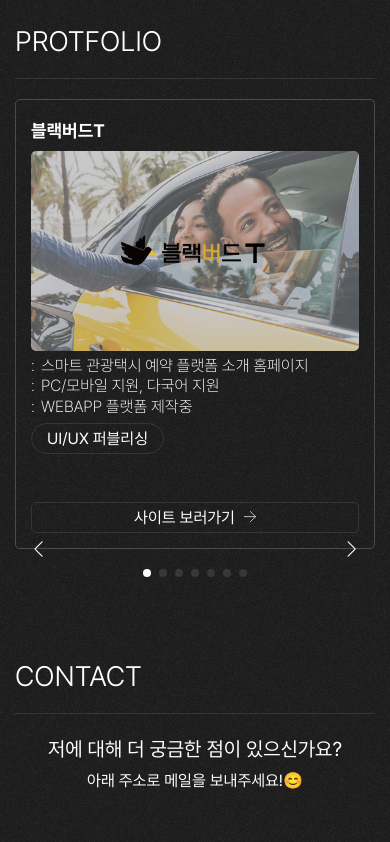
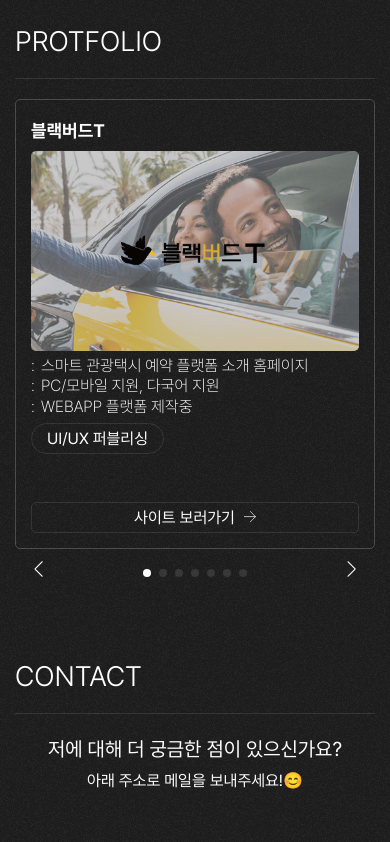
Before and after one commit to k-bora/portfolio-3rd, a Vue app: page / in a window 390 px wide. Shown: the part 2298-3140 px from the top of the page. Built offline with nearby package versions, Linux system fonts and the light colour scheme.

Commit message:
모바일 swiper 스타일 깨짐 수정

```diff
--- a/src/assets/scss/content.scss
+++ b/src/assets/scss/content.scss
@@ -229,7 +229,7 @@
             &:before {display: none;}
             &:after {display: none;}
             .swiper-button-prev,
-            .swiper-button-next {top: calc(100% - 40px);}
+            .swiper-button-next {top: unset; bottom: 0; height: 40px;}
             .swiper-button-prev:after,
             .swiper-button-next:after {font-size: 1rem;}
             .swiper-pagination-bullet {background: #999;}
```
